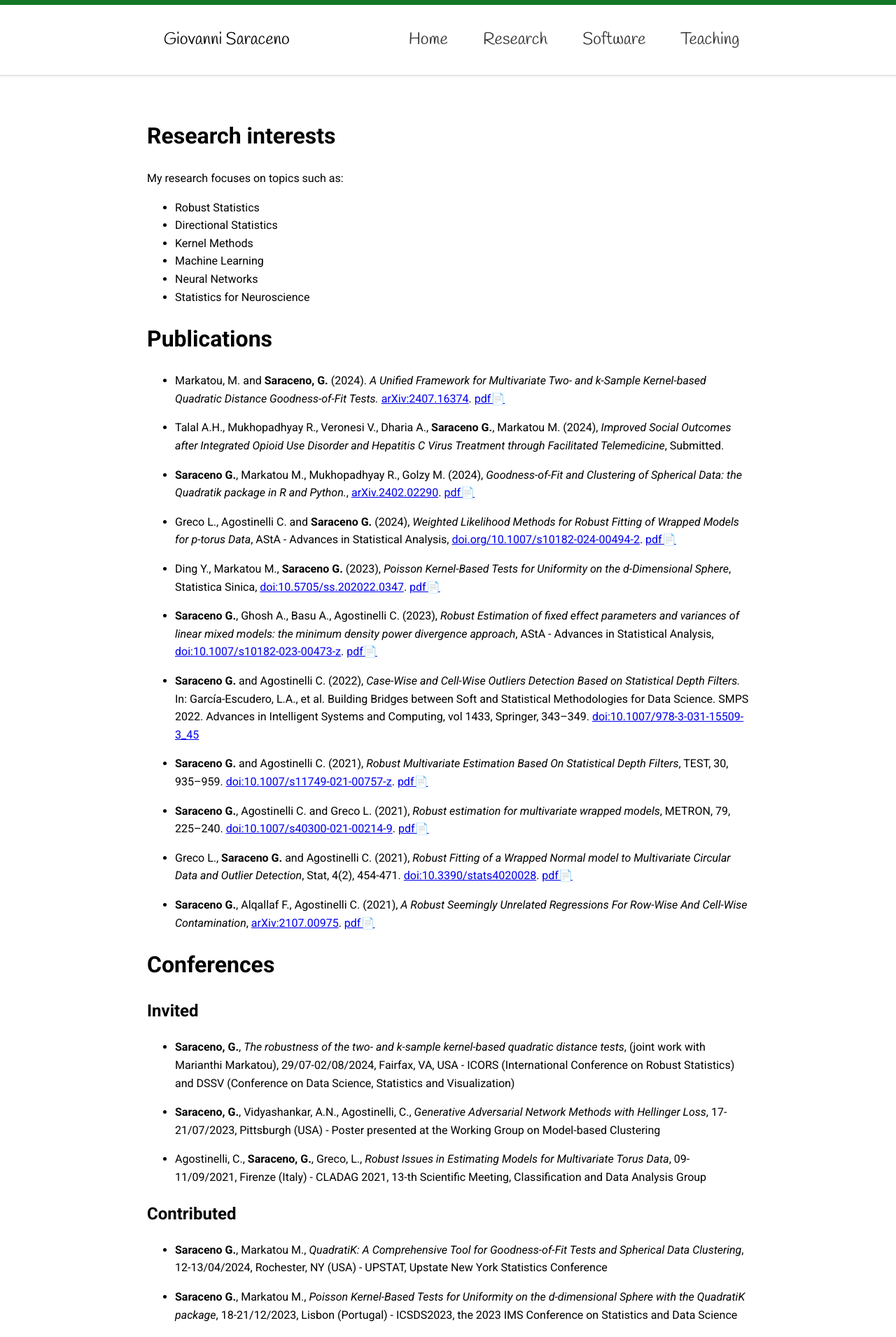
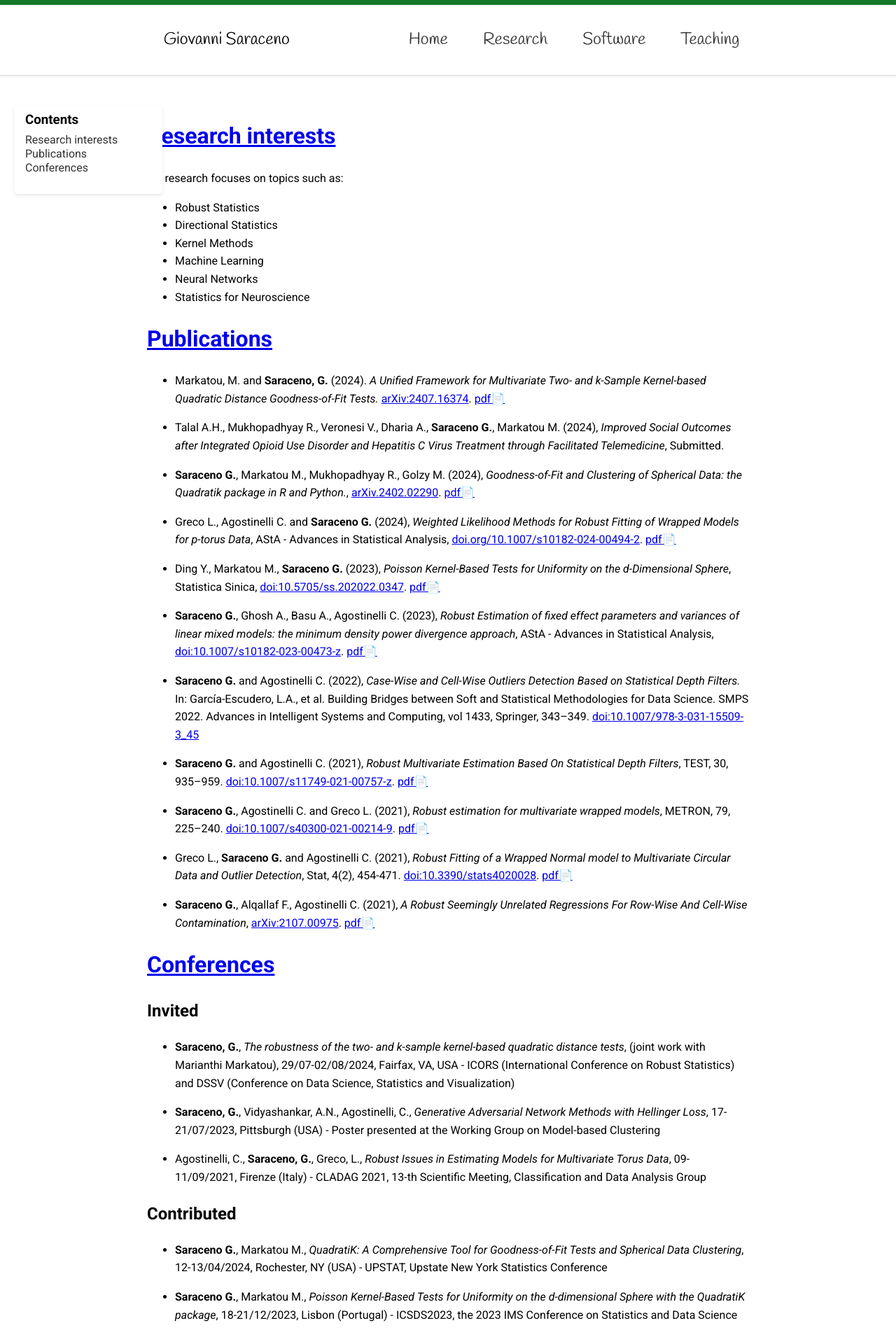
Before and after one commit to giovsaraceno/giovsaraceno.github.io, a Jekyll site: the page built from research.md, in a window 1280 px wide. Shown: the top 1910 px of the page at 70% size. Built offline with Jekyll 4.4.1, drawn with Linux system fonts in a browser that asks for light colours.

Commit message:
add sidebar research

```diff
--- a/assets/css/style.css
+++ b/assets/css/style.css
@@ -105,6 +105,10 @@
 
     .nav-links.show {
         display: flex; /* Show the menu when activated */
+    }
+
+    .toc-sidebar {
+        display: none; /* Hide the TOC sidebar on small screens */
     }
 }
 
@@ -234,3 +238,39 @@ body {
     font-size: 16px;
     line-height: 0.8;
 }
+
+/* Style the TOC sidebar */
+.toc-sidebar {
+    position: fixed;
+    top: 150px; /* Adjust to fit your layout */
+    left: 20px; /* Position on the left side */
+    width: 180px;
+    line-height: 10px;
+    background-color: #ffffff;
+    padding: 15px;
+    border: 1px solid #ffffff;
+    border-radius: 5px;
+    box-shadow: 0 2px 4px rgba(0, 0, 0, 0.1);
+}
+
+.toc-sidebar h3 {
+    margin-top: 0;
+}
+
+.toc-sidebar ul {
+    list-style: none;
+    padding: 0;
+}
+
+.toc-sidebar li {
+    margin-bottom: 10px;
+}
+
+.toc-sidebar a {
+    text-decoration: none;
+    color: #333;
+}
+
+.toc-sidebar a:hover {
+    text-decoration: underline;
+}
--- a/research.md
+++ b/research.md
@@ -8,7 +8,16 @@ output:
     toc_float: yes
 ---
 
-# Research interests
+<div class="toc-sidebar">
+  <h3>Contents</h3>
+  <ul>
+    <li><a href="#interests">Research interests</a></li>
+    <li><a href="#publications">Publications</a></li>
+    <li><a href="#conferences">Conferences</a></li>
+  </ul>
+</div>
+
+# [Research interests](#interests)
 
 My research focuses on topics such as:
 - Robust Statistics
@@ -18,7 +27,7 @@ My research focuses on topics such as:
 - Neural Networks
 - Statistics for Neuroscience
 
-# Publications
+# [Publications](#publications)
 
 - Markatou, M. and **Saraceno, G.** (2024). *A Unified Framework for Multivariate Two- and k-Sample Kernel-based Quadratic Distance Goodness-of-Fit Tests.* [arXiv:2407.16374](https://doi.org/10.48550/arXiv.2407.16374). [pdf📄](/papers/2407.16374v1.pdf)
 
@@ -42,7 +51,7 @@ My research focuses on topics such as:
 
 - **Saraceno G.**, Alqallaf F., Agostinelli C. (2021), *A Robust Seemingly Unrelated Regressions For Row-Wise And Cell-Wise Contamination*, [arXiv:2107.00975](https://doi.org/10.48550/arXiv.2107.00975). [pdf📄](/papers/arXiv_sur.pdf)
 
-# Conferences
+# [Conferences](#conferences)
 
 ## Invited
 
```
Also changed, not shown: 4 other files.
